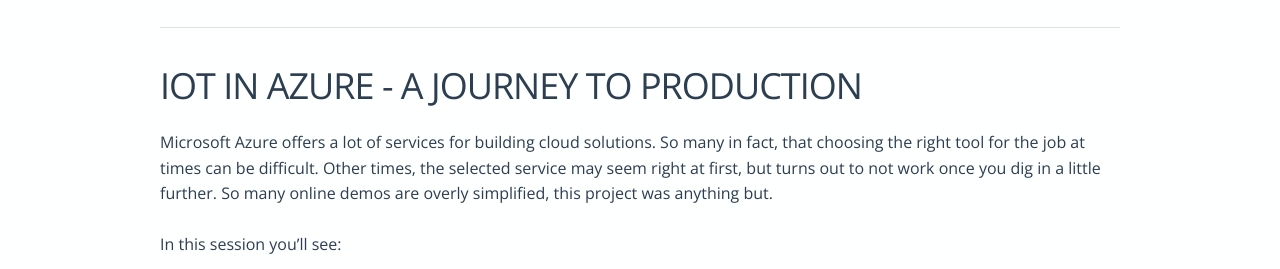
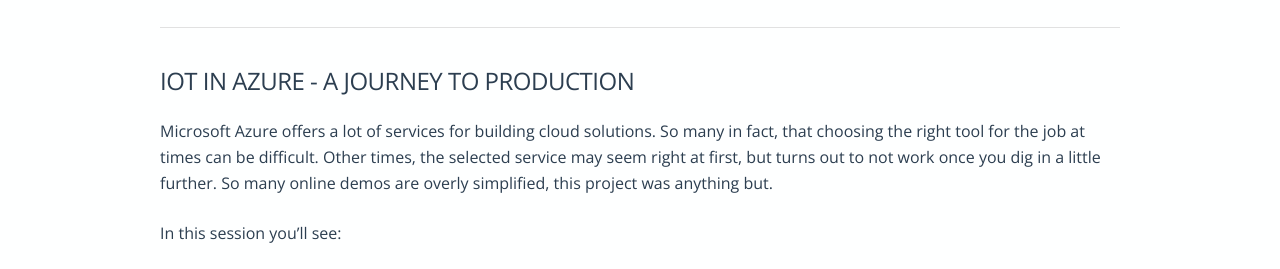
Before and after one commit to zaudtke/zaudtke.github.io, a plain HTML site: page presentations/index.html in a window 1280 px wide. Shown: the part 727-996 px from the top of the page. Drawn offline with nearby package versions, Linux system fonts and the light colour scheme.

Commit message:
Site Published: 2018-05-30 12:02:28

```diff
--- a/presentations/index.html
+++ b/presentations/index.html
@@ -54,7 +54,7 @@
 
 <h4 id="Online-Interviews"><a href="#Online-Interviews" class="headerlink" title="Online Interviews"></a>Online Interviews</h4><p><a href="https://channel9.msdn.com/events/Seth-on-the-Road/That-Conference-2015/T030" target="_blank" rel="noopener">Channel 9</a> - Understanding Message Queues<br><a href="http://msdevshow.com/2017/08/that-conference-2017-part-1/" target="_blank" rel="noopener">MS Dev Show</a> - That Conference KISS Talk (Around the 50 minute mark)</p>
 <hr>
-<h3 id="IOT-IN-AZURE-A-JOURNEY-TO-PRODUCTION"><a href="#IOT-IN-AZURE-A-JOURNEY-TO-PRODUCTION" class="headerlink" title="IOT IN AZURE - A JOURNEY TO PRODUCTION"></a>IOT IN AZURE - A JOURNEY TO PRODUCTION</h3><p>Microsoft Azure offers a lot of services for building cloud solutions.  So many in fact, that choosing the right tool for the job at times can be difficult.  Other times, the selected service may seem right at first, but turns out to not work once you dig in a little further.  So many online demos are overly simplified, this project was anything but.</p>
+<h5 id="IOT-IN-AZURE-A-JOURNEY-TO-PRODUCTION"><a href="#IOT-IN-AZURE-A-JOURNEY-TO-PRODUCTION" class="headerlink" title="IOT IN AZURE - A JOURNEY TO PRODUCTION"></a>IOT IN AZURE - A JOURNEY TO PRODUCTION</h5><p>Microsoft Azure offers a lot of services for building cloud solutions.  So many in fact, that choosing the right tool for the job at times can be difficult.  Other times, the selected service may seem right at first, but turns out to not work once you dig in a little further.  So many online demos are overly simplified, this project was anything but.</p>
 <p>In this session you’ll see:</p>
 <ul>
 <li>Where we started and why we needed/wanted Azure</li>
```
